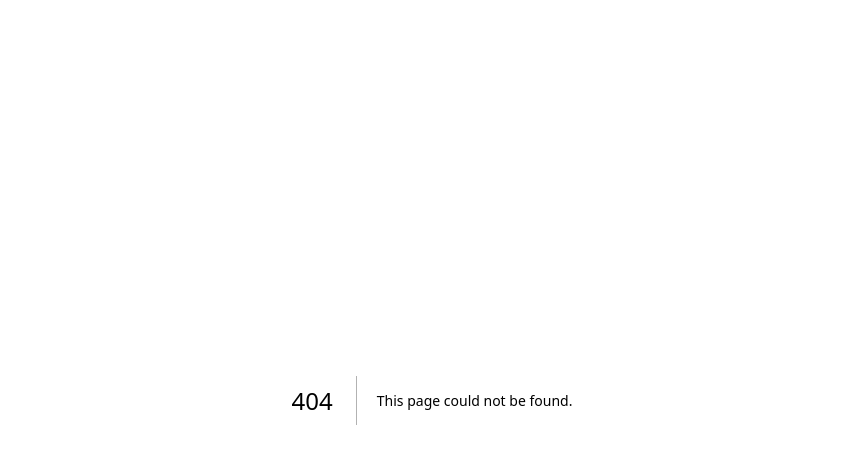
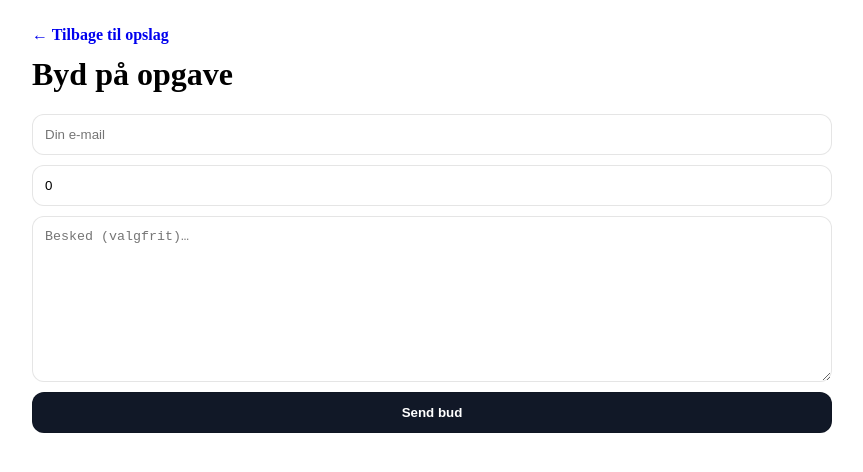
Before and after one commit to Helperadk/Helpera, a Next.js app: page /bid/1 in a window 1280 px wide. Before the commit this address had no page. Shown: the top 472 px of the page, without its empty margins (208-1071 px from the left). Built offline with nearby package versions, Linux system fonts and the light colour scheme; no server answers; the database is empty.

Commit message:
Create page.tsx

```diff
--- /dev/null
+++ b/app/bid/[id]/page.tsx
@@ -0,0 +1,95 @@
+'use client'
+
+import { useEffect, useState } from 'react'
+import { useParams } from 'next/navigation'
+import { supabase } from '../../../lib/supabaseClient'
+import { getLang } from '../../../lib/i18n'
+
+export default function BidPage() {
+  const { id } = useParams<{ id: string }>()
+  const lang = getLang()
+
+  const [title, setTitle] = useState<string>('')
+  const [email, setEmail] = useState('')
+  const [offer, setOffer] = useState<number>(0)
+  const [message, setMessage] = useState('')
+  const [status, setStatus] = useState<string | null>(null)
+  const [saving, setSaving] = useState(false)
+
+  useEffect(() => {
+    supabase.from('jobs').select('title').eq('id', id).single().then(({ data }) => {
+      setTitle((data as any)?.title ?? '')
+    })
+  }, [id])
+
+  const send = async () => {
+    setStatus(null)
+    const e = email.trim()
+    if (!e.includes('@')) return setStatus(lang === 'da' ? 'Ugyldig e-mail.' : 'Invalid email.')
+    if ((Number(offer) || 0) <= 0) return setStatus(lang === 'da' ? 'Skriv et bud (kr.).' : 'Enter an offer (DKK).')
+
+    setSaving(true)
+    const { error } = await supabase.from('bids').insert({
+      job_id: id,
+      bidder_email: e,
+      offer_dkk: Number(offer) || 0,
+      message: message.trim() || null,
+    })
+    setSaving(false)
+
+    if (error) setStatus('Fejl: ' + error.message)
+    else {
+      setStatus(lang === 'da' ? 'Bud sendt!' : 'Offer sent!')
+      setMessage('')
+      setOffer(0)
+    }
+  }
+
+  return (
+    <main style={{ padding: 18, maxWidth: 800, margin: '0 auto' }}>
+      <a href={`/jobs/${id}`} style={{ textDecoration: 'none', fontWeight: 800 }}>
+        ← {lang === 'da' ? 'Tilbage til opslag' : 'Back to job'}
+      </a>
+
+      <h1 style={{ marginTop: 12 }}>
+        {lang === 'da' ? 'Byd på opgave' : 'Make an offer'}
+      </h1>
+      {title ? <p style={{ opacity: 0.8 }}>{title}</p> : null}
+
+      <div style={{ display: 'grid', gap: 10 }}>
+        <input
+          style={{ padding: 12, borderRadius: 12, border: '1px solid rgba(0,0,0,0.10)' }}
+          placeholder={lang === 'da' ? 'Din e-mail' : 'Your email'}
+          value={email}
+          onChange={(e) => setEmail(e.target.value)}
+        />
+
+        <input
+          style={{ padding: 12, borderRadius: 12, border: '1px solid rgba(0,0,0,0.10)' }}
+          type="number"
+          min={0}
+          placeholder={lang === 'da' ? 'Dit bud i kr. (fx 250)' : 'Your offer in DKK (e.g. 250)'}
+          value={offer}
+          onChange={(e) => setOffer(Number(e.target.value))}
+        />
+
+        <textarea
+          style={{ padding: 12, borderRadius: 12, border: '1px solid rgba(0,0,0,0.10)', minHeight: 140 }}
+          placeholder={lang === 'da' ? 'Besked (valgfrit)…' : 'Message (optional)…'}
+          value={message}
+          onChange={(e) => setMessage(e.target.value)}
+        />
+
+        <button
+          onClick={send}
+          disabled={saving}
+          style={{ padding: 12, borderRadius: 12, border: '1px solid rgba(0,0,0,0.10)', background: '#111827', color: '#fff', fontWeight: 900 }}
+        >
+          {saving ? (lang === 'da' ? 'Sender…' : 'Sending…') : (lang === 'da' ? 'Send bud' : 'Send offer')}
+        </button>
+
+        {status && <p>{status}</p>}
+      </div>
+    </main>
+  )
+}
```
